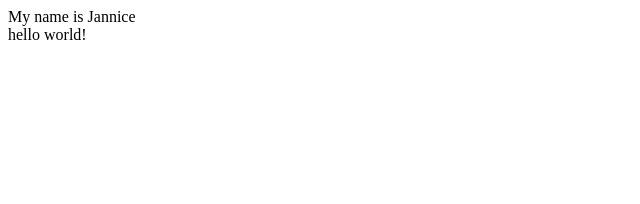
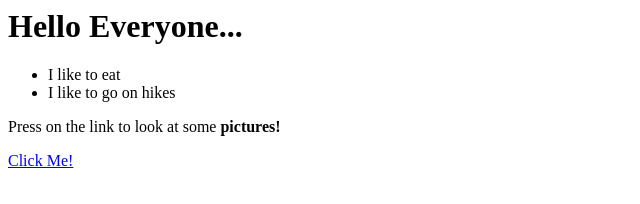
Before and after one commit to jannicesalazar/cs230, a plain HTML site: page index.html in a window 1280 px wide. Shown: the whole page, without its empty margins (0-640 px from the left). Drawn offline with Linux system fonts and the light colour scheme.

Commit message:
Add files via upload

```diff
--- a/index.html
+++ b/index.html
@@ -1,9 +1,11 @@
+<!--Jannice Salazar Front-End Web Development-->
 <html>
-  <head>
-    My name is Jannice
-  </head>
-  <br>
   <body>
-    hello world!
+    <h1>Hello Everyone...</h1>
+    <ul><li>I like to eat</li><li>I like to go on hikes</li></ul>
+    <p>
+    Press on the link to look at some <b>pictures!</b>
+    </p>
+    <a href="page2.html"> Click Me! </a>
   </body>
 </html>
```
Also changed, not shown: page2.html (added, +11 -0 lines), 3 other files.
